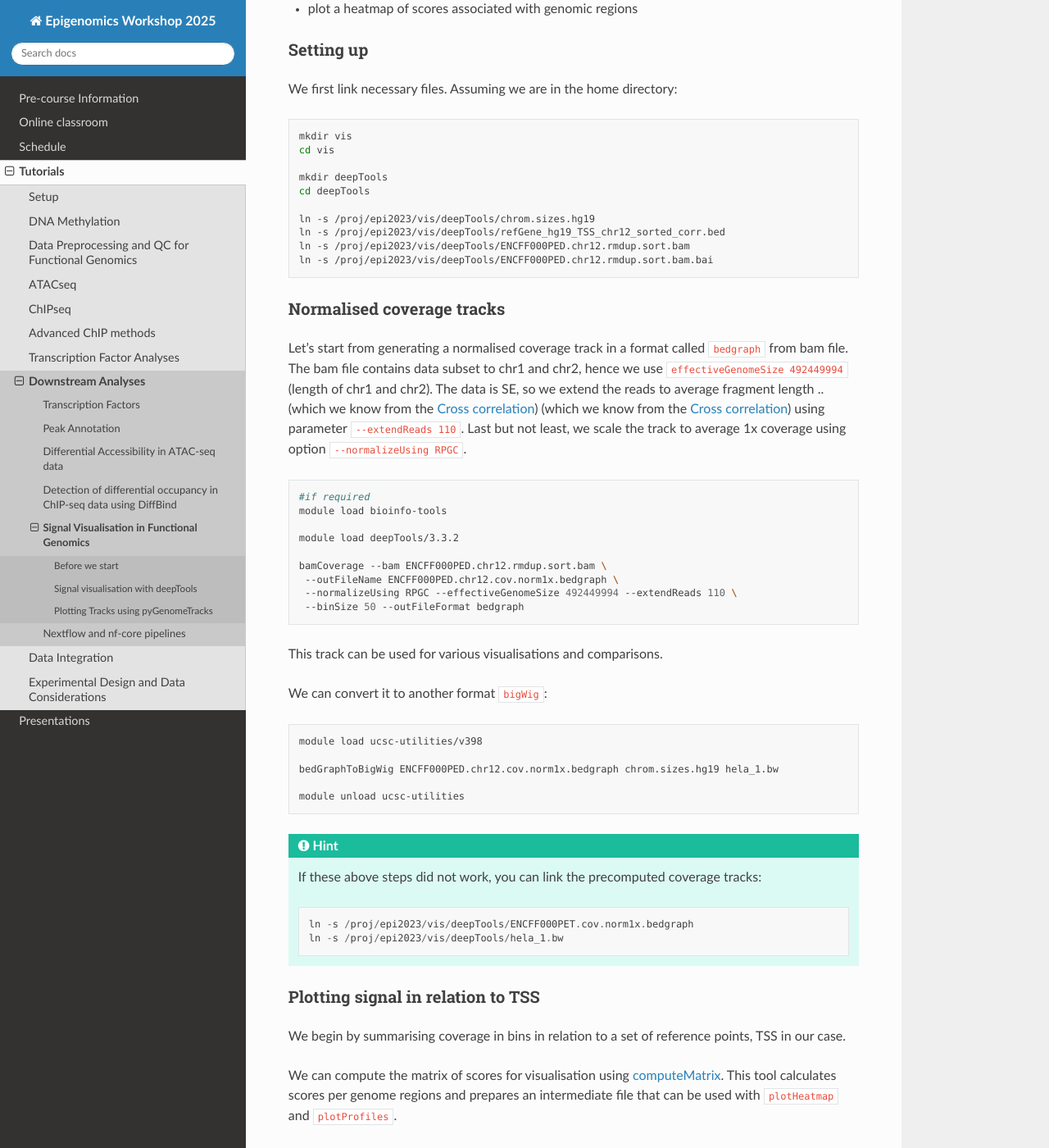
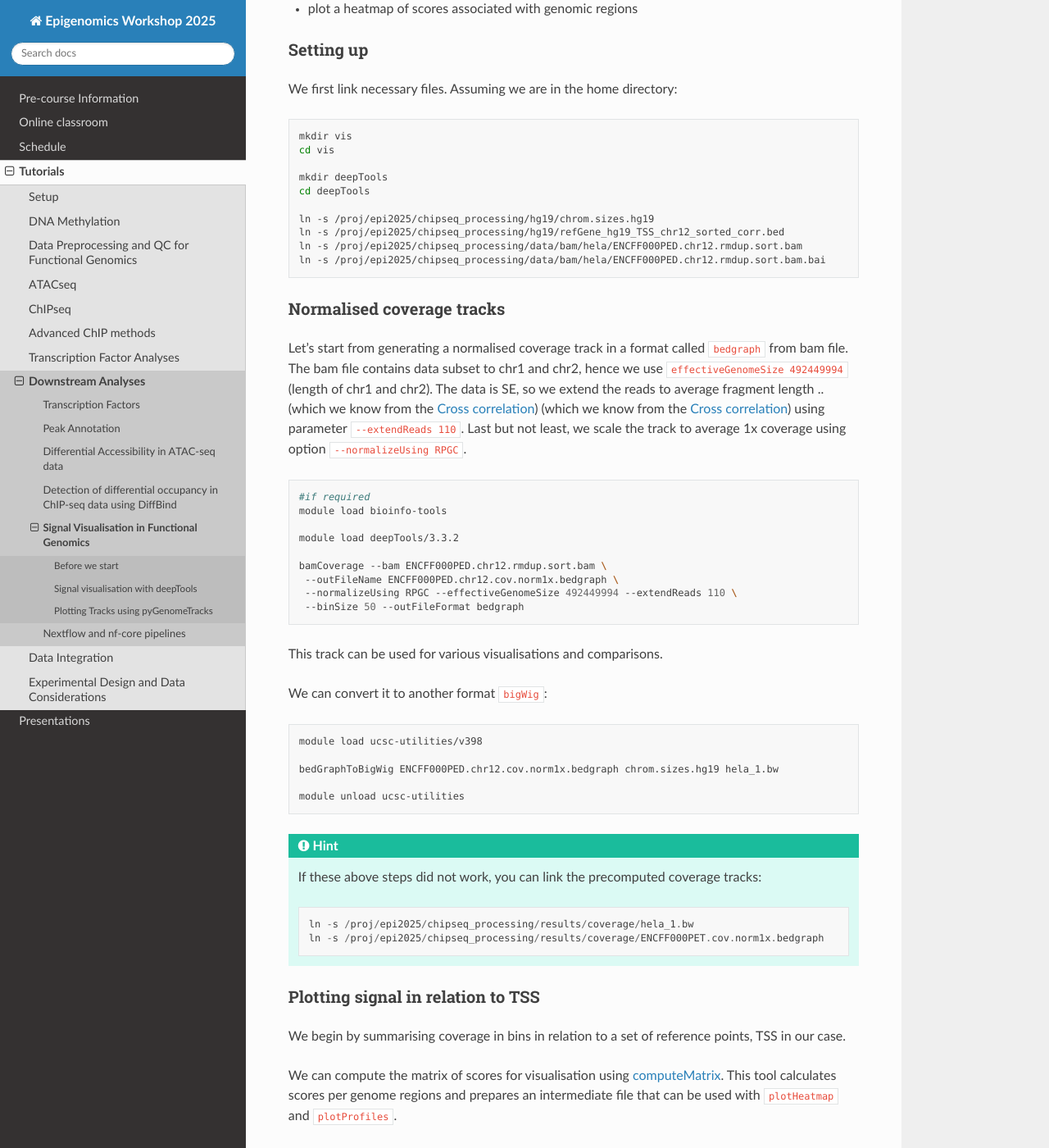
Before and after one commit to NBISweden/workshop-epigenomics-RTDs, a Sphinx documentation site: the page built from docs/content/tutorials/visualisation/lab-visualisation.rst, in a window 1280 px wide and 1400 px high, scrolled down 1274 px. Shown: the whole window at 82% size. Built offline with Sphinx 7.4.7 and the Read the Docs theme 3.1.0, drawn with Linux system fonts in a browser that asks for light colours; some of the changed text lies outside the part shown.

Commit message:
update vis lab

```diff
--- a/docs/content/tutorials/visualisation/lab-visualisation.rst
+++ b/docs/content/tutorials/visualisation/lab-visualisation.rst
@@ -72,10 +72,10 @@ Assuming we are in the home directory:
 	mkdir deepTools
 	cd deepTools
 
-	ln -s /proj/epi2023/vis/deepTools/chrom.sizes.hg19
-	ln -s /proj/epi2023/vis/deepTools/refGene_hg19_TSS_chr12_sorted_corr.bed
-	ln -s /proj/epi2023/vis/deepTools/ENCFF000PED.chr12.rmdup.sort.bam
-	ln -s /proj/epi2023/vis/deepTools/ENCFF000PED.chr12.rmdup.sort.bam.bai
+	ln -s /proj/epi2025/chipseq_processing/hg19/chrom.sizes.hg19
+	ln -s /proj/epi2025/chipseq_processing/hg19/refGene_hg19_TSS_chr12_sorted_corr.bed
+	ln -s /proj/epi2025/chipseq_processing/data/bam/hela/ENCFF000PED.chr12.rmdup.sort.bam
+	ln -s /proj/epi2025/chipseq_processing/data/bam/hela/ENCFF000PED.chr12.rmdup.sort.bam.bai
 
 
 Normalised coverage tracks
@@ -117,8 +117,9 @@ We can convert it to another format ``bigWig``:
 
 	If these above steps did not work, you can link the precomputed coverage tracks::
 
-		ln -s /proj/epi2023/vis/deepTools/ENCFF000PET.cov.norm1x.bedgraph
-		ln -s /proj/epi2023/vis/deepTools/hela_1.bw
+		ln -s /proj/epi2025/chipseq_processing/results/coverage/hela_1.bw
+		ln -s /proj/epi2025/chipseq_processing/results/coverage/ENCFF000PET.cov.norm1x.bedgraph
+
 
 
 
@@ -211,12 +212,12 @@ Let's link the necessary files and produce coverage tracks (assuming we are in `
 	ln -s /sw/courses/epigenomics/2022/vis/pyGT/ENCFF045OAB.macs.broad_peaks.broadPeak
 	ln -s /sw/courses/epigenomics/2022/vis/pyGT/ENCFF045OAB.genrich.narrowPeak
 	ln -s /sw/courses/epigenomics/2022/vis/pyGT/ENCFF398QLV.macs.broad_peaks.broadPeak
-	ln -s /sw/courses/epigenomics/2022/vis/pyGT//ENCFF398QLV.genrich.narrowPeak
+	ln -s /sw/courses/epigenomics/2022/vis/pyGT/ENCFF398QLV.genrich.narrowPeak
 
 	ln -s /sw/courses/epigenomics/2022/vis/pyGT/hg38.refGene.gtf
 
 	cp /sw/courses/epigenomics/2022/vis/pyGT/tracks1.ini .
-	cp /sw/courses/epigenomics/2022/vis/pyGT//tracks2.ini .
+	cp /sw/courses/epigenomics/2022/vis/pyGT/tracks2.ini .
 
 
 .. Hint::
```
